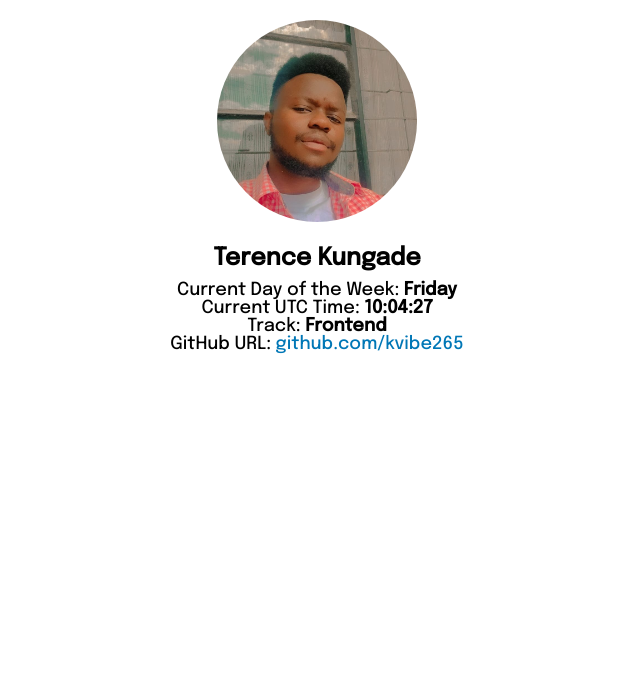
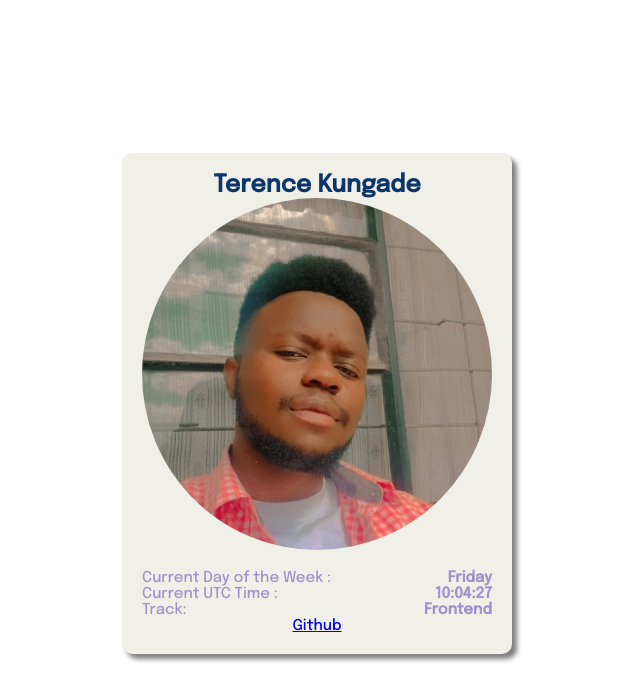
Before and after one commit to KVibe265/Frontend-Page-Creation-with-Specific-Elements-main, a plain HTML site: page index.html in a window 1280 px wide. Shown: the whole page, without its empty margins (323-963 px from the left). Drawn offline with Linux system fonts and the light colour scheme.

Commit message:
4th commit

```diff
--- a/index.html
+++ b/index.html
@@ -9,50 +9,75 @@
     <title>My Profile</title>
     <style>
         * {
-            font-family: 'Epilogue', sans-serif;
     padding: 0;
     margin: 0;
     box-sizing: border-box;
 }
 body {
-            min-height: 100vh;
-            width: 100%;
-            text-align: center;
+    font-family: 'Epilogue', sans-serif;
+    font-size: 15px;
+    display: flex;
+    flex-direction: column;
+    align-items: center;
+    justify-content: center;
+    height: calc(100vh - 1px);
+    margin: 1.25rem;
 }
-        .profile-image {
-            max-width: 200px;
+.card-container {
+    background-color: #F1F0E8;
+    padding: 1.25rem;
+    border-radius: 0.625rem;
+    box-shadow: 5px 5px 5px rgba(0, 0, 0, 0.5);
+    margin-bottom: 2rem;
+}
+
+.card-container img {
+    max-width: 350px;
     border-radius: 50%;
-            margin: 20px auto;
+    margin-bottom: 1rem;
 }
-        h1 {
+
+.card-container h1 {
     font-size: 24px;
-            margin-bottom: 10px;
+    color: #0C356A;
+    display: flex;
+    align-items: center;
+    justify-content: center;
 }
-        p {
-            font-size: 18px;
+.card p {
+    color: #9F91CC;
+    display: flex;
+    align-items: center;
+    justify-content: space-between;
 }
-        a {
-            text-decoration: none;
-            color: #0077b6;
+.card :nth-child(6) {
+    display: flex;
+    align-items: center;
+    justify-content: center;
 }
     </style>
 </head>
 <body>
-    <img src="./images/slack_profile_picture.jpg" alt="Terence Kungade" class="profile-image" data-testid="slackDisplayImage">
-    <h1 data-testid="slackUserName">Terence Kungade</h1>
+    <main>
+        <div class="card-container">
+            <div class="card">
+                <h1 data-testid="slackUserName" class="name">Terence Kungade</h1>
+                <img src="./images/slack_profile_picture.jpg" alt="Terence Kungade" data-testid="slackDisplayImage">
                 <p data-testid="currentDayOfTheWeek">
-        Current Day of the Week: <strong id="dayOfWeek"></strong>
+                    Current Day of the Week : <strong id="dayOfWeek"></strong>
                 </p>
                 <p data-testid="currentUTCTime">
-        Current UTC Time: <strong id="utcTime"></strong>
+                    Current UTC Time : <strong id="utcTime"></strong>
                 </p>
                 <p data-testid="myTrack">
                     Track: <strong>Frontend</strong>
                 </p>
                 <p data-testid="githubURL">
-        GitHub URL: <a href="https://github.com/kvibe265" target="_blank" rel="noopener noreferrer">github.com/kvibe265</a>
+                 <a href="https://github.com/kvibe265" target="_blank">Github</a>
                 </p>
-
+            </div>
+        </div>
+    </main>
     <script>
          // Function to update the day of the week and UTC time
  function updateDateTime() {
@@ -72,5 +97,6 @@
 updateDateTime();
 setInterval(updateDateTime, 1000);
     </script>
+
     </body>
 </html>
```
Lines whose indentation alone changed are shown as unchanged.
